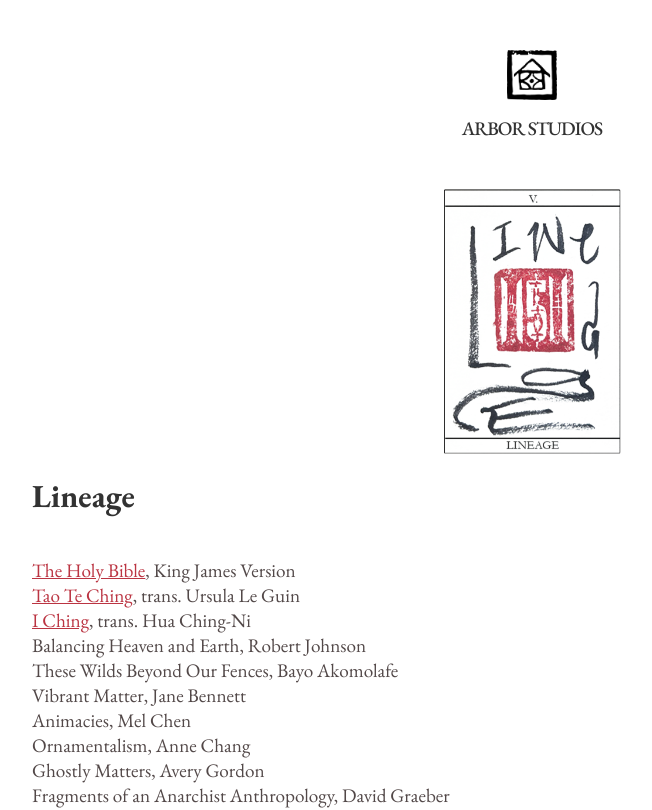
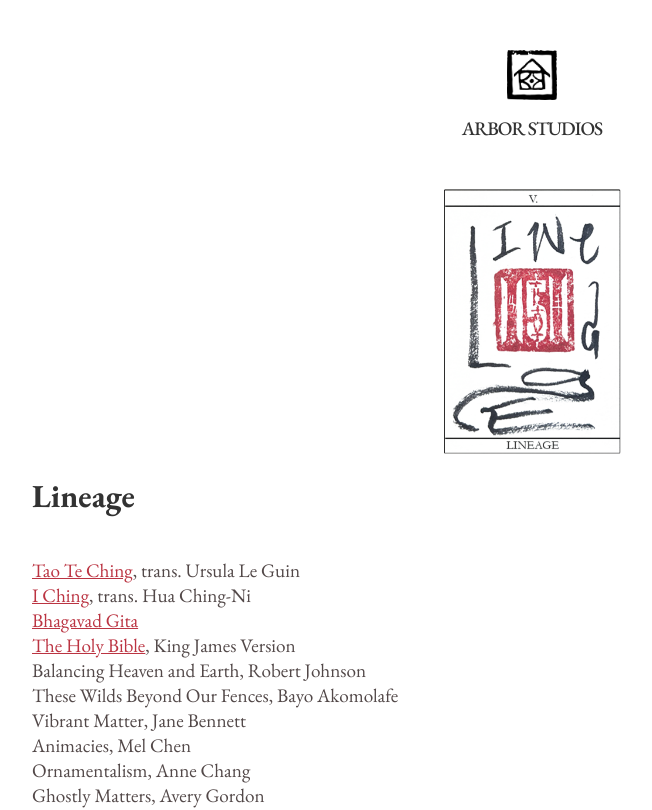
Before and after one commit to kennybc/arbor-studios, a React (Vite) app: page /lineage in a window 1280 px wide. Shown: the top 810 px of the page, without its empty margins (108-760 px from the left). Built offline with nearby package versions, Linux system fonts and the light colour scheme.

Commit message:
Update index.tsx

```diff
--- a/src/pages/Lineage/index.tsx
+++ b/src/pages/Lineage/index.tsx
@@ -12,11 +12,6 @@ const Lineage = () => {
       </Section>
       <Section>
         <p style={{ textIndent: 0 }}>
-          <a href="https://archive.org/details/KingJamesBible" target="_blank">
-            The Holy Bible
-          </a>
-          , King James Version
-          <br />
           <a
             href="https://archive.org/details/taotechingbookab0000laoz"
             target="_blank"
@@ -32,6 +27,18 @@ const Lineage = () => {
             I Ching
           </a>
           , trans. Hua Ching-Ni
+          <br />
+          <a
+            href="https://archive.org/details/Bhagavad-Gita.with.the.Commentary.of.Sri.Shankaracharya"
+            target="_blank"
+          >
+            Bhagavad Gita
+          </a>
+          <br />
+           <a href="https://archive.org/details/KingJamesBible" target="_blank">
+            The Holy Bible
+          </a>
+          , King James Version
           <br />
           Balancing Heaven and Earth, Robert Johnson
           <br />
```
